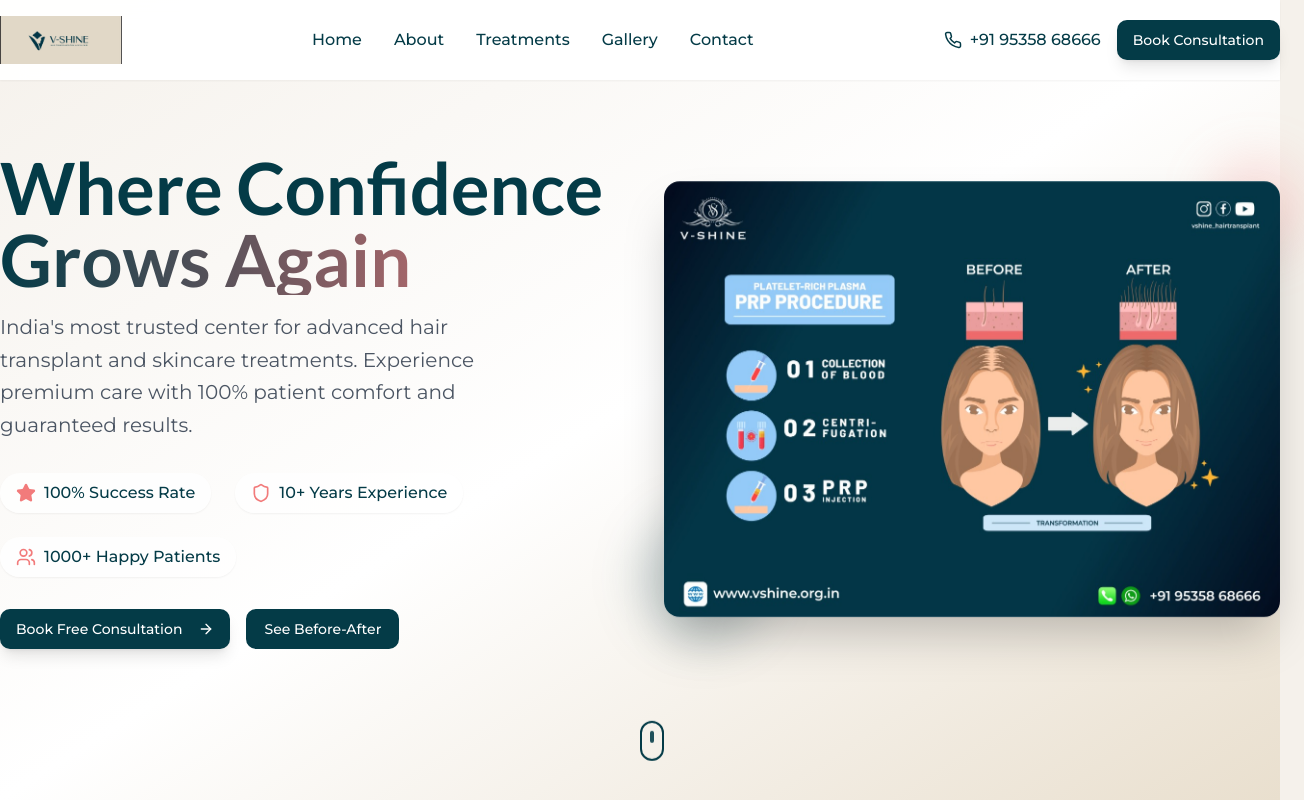
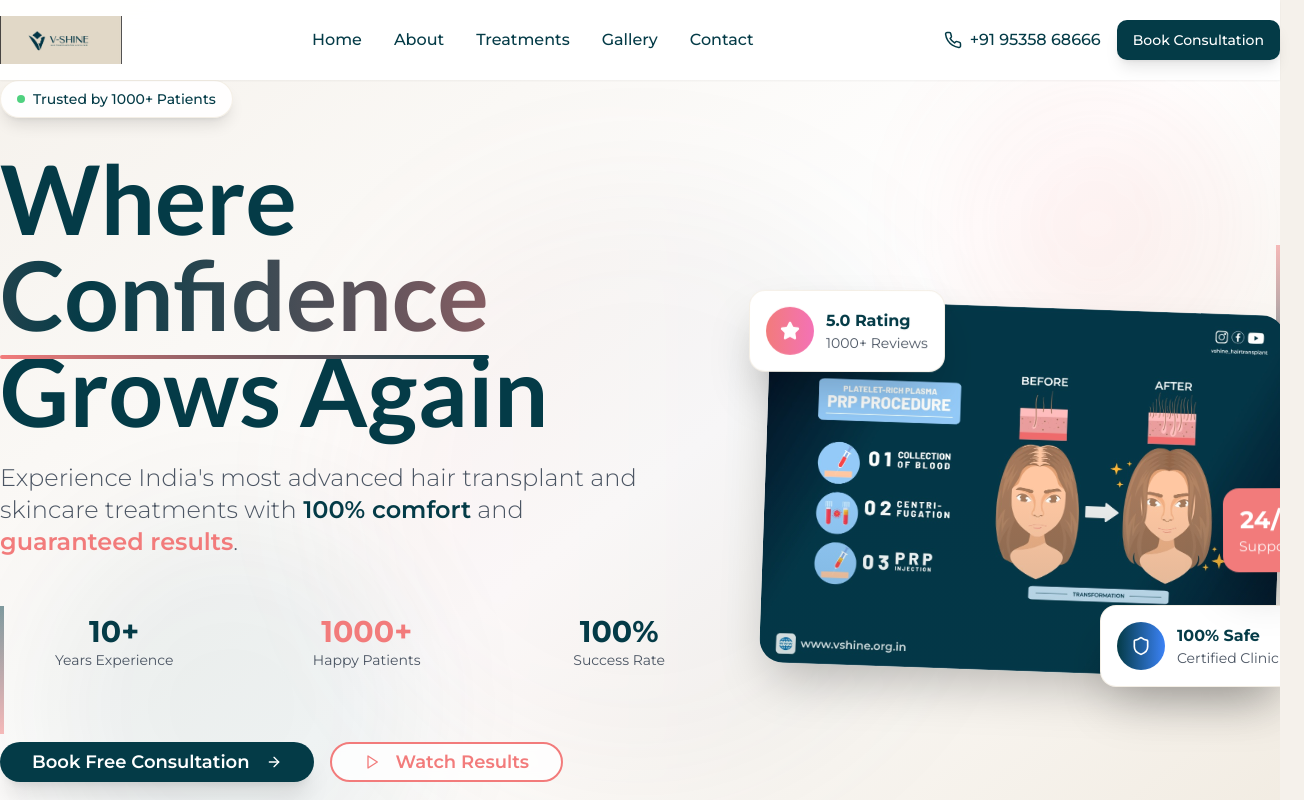
Before and after one commit to ASH-808/v-shine-glow-web-24, a React (Vite) app: page / in a window 1280 px wide. Shown: the top 800 px of the page, 1304 px wide, since content can reach past the window. Built offline with nearby package versions, Linux system fonts and the light colour scheme.

Commit message:
Refactor: Improve Hero section UI
Enhance the Hero section's design for a more modern and creative user interface.

```diff
--- a/src/components/Hero.tsx
+++ b/src/components/Hero.tsx
@@ -1,76 +1,164 @@
 
-import { ArrowRight, Star, Shield, Users } from 'lucide-react';
+import { ArrowRight, Star, Shield, Users, Play, CheckCircle } from 'lucide-react';
 import { Button } from '@/components/ui/button';
 
 const Hero = () => {
   return (
-    <section id="home" className="relative min-h-screen flex items-center bg-gradient-to-br from-vshine-light-beige via-white to-vshine-beige">
-      <div className="container-custom">
-        <div className="grid lg:grid-cols-2 gap-12 items-center min-h-screen py-20">
-          {/* Content */}
-          <div className="space-y-8 animate-fade-in">
-            <div className="space-y-4">
-              <h1 className="text-5xl lg:text-7xl font-bold font-heading text-vshine-teal leading-tight">
-                Where Confidence
-                <span className="text-gradient block">Grows Again</span>
+    <section id="home" className="relative min-h-screen overflow-hidden bg-gradient-to-br from-vshine-light-beige via-white to-vshine-beige/50">
+      {/* Background Elements */}
+      <div className="absolute inset-0">
+        <div className="absolute top-20 right-10 w-72 h-72 bg-vshine-coral/10 rounded-full blur-3xl animate-pulse"></div>
+        <div className="absolute bottom-20 left-10 w-96 h-96 bg-vshine-teal/10 rounded-full blur-3xl animate-pulse delay-1000"></div>
+        <div className="absolute top-1/2 left-1/2 transform -translate-x-1/2 -translate-y-1/2 w-[600px] h-[600px] bg-gradient-to-r from-vshine-coral/5 to-vshine-teal/5 rounded-full blur-3xl"></div>
+      </div>
+
+      <div className="container-custom relative z-10">
+        <div className="grid lg:grid-cols-12 gap-8 items-center min-h-screen py-20">
+          {/* Content - 7 columns */}
+          <div className="lg:col-span-7 space-y-8 animate-fade-in">
+            {/* Trust Badge */}
+            <div className="inline-flex items-center space-x-2 bg-white/90 backdrop-blur-sm px-4 py-2 rounded-full shadow-lg border border-vshine-beige/50">
+              <div className="w-2 h-2 bg-green-500 rounded-full animate-pulse"></div>
+              <span className="text-sm font-medium text-vshine-teal">Trusted by 1000+ Patients</span>
+            </div>
+
+            {/* Main Headline */}
+            <div className="space-y-6">
+              <h1 className="text-6xl lg:text-8xl font-bold font-heading leading-tight">
+                <span className="text-vshine-teal">Where</span>
+                <br />
+                <span className="relative">
+                  <span className="text-gradient bg-gradient-to-r from-vshine-coral via-vshine-teal to-vshine-coral bg-clip-text text-transparent">
+                    Confidence
+                  </span>
+                  <div className="absolute -bottom-2 left-0 w-full h-1 bg-gradient-to-r from-vshine-coral to-vshine-teal rounded-full transform scale-x-0 animate-[scale-x_1s_ease-out_0.5s_forwards] origin-left"></div>
+                </span>
+                <br />
+                <span className="text-vshine-teal">Grows Again</span>
               </h1>
-              <p className="text-xl text-gray-600 max-w-lg leading-relaxed">
-                India's most trusted center for advanced hair transplant and skincare treatments.
-                Experience premium care with 100% patient comfort and guaranteed results.
+
+              <p className="text-xl lg:text-2xl text-gray-600 max-w-2xl leading-relaxed font-light">
+                Experience India's most advanced hair transplant and skincare treatments with
+                <span className="font-semibold text-vshine-teal"> 100% comfort</span> and
+                <span className="font-semibold text-vshine-coral"> guaranteed results</span>.
               </p>
             </div>
 
-            {/* Trust Badges */}
-            <div className="flex flex-wrap gap-6">
-              <div className="flex items-center space-x-2 bg-white/80 px-4 py-2 rounded-full shadow-sm">
-                <Star className="text-vshine-coral fill-current" size={20} />
-                <span className="font-medium text-vshine-teal">100% Success Rate</span>
+            {/* Stats Row */}
+            <div className="grid grid-cols-3 gap-6 py-6">
+              <div className="text-center">
+                <div className="text-3xl font-bold text-vshine-teal">10+</div>
+                <div className="text-sm text-gray-600">Years Experience</div>
               </div>
-              <div className="flex items-center space-x-2 bg-white/80 px-4 py-2 rounded-full shadow-sm">
-                <Shield className="text-vshine-coral" size={20} />
-                <span className="font-medium text-vshine-teal">10+ Years Experience</span>
+              <div className="text-center">
+                <div className="text-3xl font-bold text-vshine-coral">1000+</div>
+                <div className="text-sm text-gray-600">Happy Patients</div>
               </div>
-              <div className="flex items-center space-x-2 bg-white/80 px-4 py-2 rounded-full shadow-sm">
-                <Users className="text-vshine-coral" size={20} />
-                <span className="font-medium text-vshine-teal">1000+ Happy Patients</span>
+              <div className="text-center">
+                <div className="text-3xl font-bold text-vshine-teal">100%</div>
+                <div className="text-sm text-gray-600">Success Rate</div>
               </div>
             </div>
 
             {/* CTA Buttons */}
-            <div className="flex flex-col sm:flex-row gap-4">
-              <Button className="btn-primary group">
+            <div className="flex flex-col sm:flex-row gap-4 pt-4">
+              <Button className="bg-vshine-teal hover:bg-vshine-dark-teal text-white px-8 py-4 rounded-full text-lg font-semibold shadow-xl hover:shadow-2xl transition-all duration-300 group">
                 Book Free Consultation
                 <ArrowRight className="ml-2 group-hover:translate-x-1 transition-transform" size={20} />
               </Button>
-              <Button className="btn-outline">
-                See Before-After
+
+              <Button className="border-2 border-vshine-coral text-vshine-coral hover:bg-vshine-coral hover:text-white px-8 py-4 rounded-full text-lg font-semibold transition-all duration-300 group bg-white/80 backdrop-blur-sm">
+                <Play className="mr-2 group-hover:scale-110 transition-transform" size={20} />
+                Watch Results
               </Button>
+            </div>
+
+            {/* Features List */}
+            <div className="grid sm:grid-cols-2 gap-3 pt-6">
+              <div className="flex items-center space-x-3">
+                <CheckCircle className="text-green-500 flex-shrink-0" size={20} />
+                <span className="text-gray-700">Advanced FUE Technology</span>
+              </div>
+              <div className="flex items-center space-x-3">
+                <CheckCircle className="text-green-500 flex-shrink-0" size={20} />
+                <span className="text-gray-700">Painless Procedures</span>
+              </div>
+              <div className="flex items-center space-x-3">
+                <CheckCircle className="text-green-500 flex-shrink-0" size={20} />
+                <span className="text-gray-700">Natural Looking Results</span>
+              </div>
+              <div className="flex items-center space-x-3">
+                <CheckCircle className="text-green-500 flex-shrink-0" size={20} />
+                <span className="text-gray-700">Expert Medical Team</span>
+              </div>
             </div>
           </div>
 
-          {/* Visual */}
-          <div className="relative">
-            <div className="relative z-10">
-              <img
-                src="/lovable-uploads/c944beab-4dc9-4c20-ab24-66041a8ed45d.png"
-                alt="V-Shine Hair Transplant Results"
-                className="w-full h-auto rounded-2xl shadow-2xl animate-float"
-              />
+          {/* Visual Content - 5 columns */}
+          <div className="lg:col-span-5 relative">
+            {/* Main Image Container */}
+            <div className="relative">
+              {/* Floating Card 1 */}
+              <div className="absolute -top-4 -left-4 bg-white rounded-2xl shadow-2xl p-4 animate-float z-10 border border-vshine-beige/50">
+                <div className="flex items-center space-x-3">
+                  <div className="w-12 h-12 bg-gradient-to-r from-vshine-coral to-pink-400 rounded-full flex items-center justify-center">
+                    <Star className="text-white fill-current" size={20} />
+                  </div>
+                  <div>
+                    <div className="font-bold text-vshine-teal">5.0 Rating</div>
+                    <div className="text-sm text-gray-600">1000+ Reviews</div>
+                  </div>
+                </div>
+              </div>
+
+              {/* Main Image */}
+              <div className="relative rounded-3xl overflow-hidden shadow-2xl transform rotate-2 hover:rotate-0 transition-transform duration-500">
+                <img
+                  src="/lovable-uploads/c944beab-4dc9-4c20-ab24-66041a8ed45d.png"
+                  alt="V-Shine Hair Transplant Results"
+                  className="w-full h-auto"
+                />
+                <div className="absolute inset-0 bg-gradient-to-t from-vshine-teal/20 via-transparent to-transparent"></div>
+              </div>
+
+              {/* Floating Card 2 */}
+              <div className="absolute -bottom-4 -right-4 bg-white rounded-2xl shadow-2xl p-4 animate-float delay-500 z-10 border border-vshine-beige/50">
+                <div className="flex items-center space-x-3">
+                  <div className="w-12 h-12 bg-gradient-to-r from-vshine-teal to-blue-500 rounded-full flex items-center justify-center">
+                    <Shield className="text-white" size={20} />
+                  </div>
+                  <div>
+                    <div className="font-bold text-vshine-teal">100% Safe</div>
+                    <div className="text-sm text-gray-600">Certified Clinic</div>
+                  </div>
+                </div>
+              </div>
+
+              {/* Floating Card 3 */}
+              <div className="absolute top-1/2 -right-8 bg-vshine-coral text-white rounded-2xl shadow-2xl p-4 animate-float delay-1000 z-10">
+                <div className="text-center">
+                  <div className="text-2xl font-bold">24/7</div>
+                  <div className="text-sm opacity-90">Support</div>
+                </div>
+              </div>
             </div>
-
-            {/* Decorative Elements */}
-            <div className="absolute -top-6 -right-6 w-24 h-24 bg-vshine-coral/20 rounded-full blur-xl"></div>
-            <div className="absolute -bottom-6 -left-6 w-32 h-32 bg-vshine-teal/20 rounded-full blur-xl"></div>
           </div>
         </div>
       </div>
 
-      {/* Scroll Indicator */}
-      <div className="absolute bottom-8 left-1/2 transform -translate-x-1/2 animate-bounce">
-        <div className="w-6 h-10 border-2 border-vshine-teal rounded-full flex justify-center">
-          <div className="w-1 h-3 bg-vshine-teal rounded-full mt-2 animate-pulse"></div>
+      {/* Modern Scroll Indicator */}
+      <div className="absolute bottom-8 left-1/2 transform -translate-x-1/2">
+        <div className="flex flex-col items-center space-y-2 animate-bounce">
+          <span className="text-sm text-vshine-teal font-medium">Discover More</span>
+          <div className="w-6 h-10 border-2 border-vshine-teal rounded-full flex justify-center">
+            <div className="w-1 h-3 bg-vshine-teal rounded-full mt-2 animate-pulse"></div>
+          </div>
         </div>
       </div>
+
+      {/* Decorative Elements */}
+      <div className="absolute top-1/4 right-0 w-1 h-32 bg-gradient-to-b from-vshine-coral to-vshine-teal opacity-50"></div>
+      <div className="absolute bottom-1/4 left-0 w-1 h-32 bg-gradient-to-b from-vshine-teal to-vshine-coral opacity-50"></div>
     </section>
   );
 };
--- a/src/index.css
+++ b/src/index.css
@@ -71,4 +71,57 @@
   .text-gradient {
     @apply bg-gradient-to-r from-vshine-teal to-vshine-coral bg-clip-text text-transparent;
   }
+
+  /* Enhanced animations for creative hero */
+  .animate-float {
+    animation: float 6s ease-in-out infinite;
+  }
+
+  .animate-float.delay-500 {
+    animation-delay: 0.5s;
+  }
+
+  .animate-float.delay-1000 {
+    animation-delay: 1s;
+  }
+
+  @keyframes float {
+    0%, 100% {
+      transform: translateY(0px) rotate(0deg);
+    }
+    33% {
+      transform: translateY(-10px) rotate(1deg);
+    }
+    66% {
+      transform: translateY(-5px) rotate(-1deg);
+    }
+  }
+
+  @keyframes scale-x {
+    0% {
+      transform: scaleX(0);
+    }
+    100% {
+      transform: scaleX(1);
+    }
+  }
+
+  /* Gradient text animation */
+  .text-gradient {
+    background: linear-gradient(45deg, #F27B7B, #043B47, #F27B7B);
+    background-size: 300% 300%;
+    animation: gradientShift 4s ease infinite;
+  }
+
+  @keyframes gradientShift {
+    0% {
+      background-position: 0% 50%;
+    }
+    50% {
+      background-position: 100% 50%;
+    }
+    100% {
+      background-position: 0% 50%;
+    }
+  }
 }
```
Also changed, not shown: tailwind.config.ts (+21 -5 lines).
